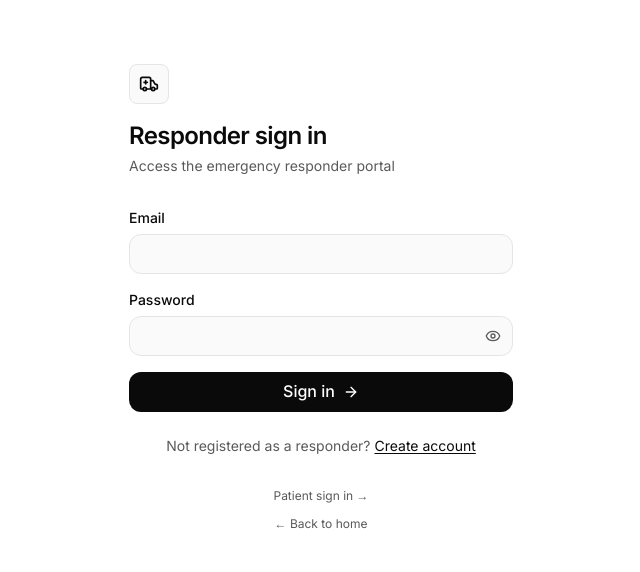
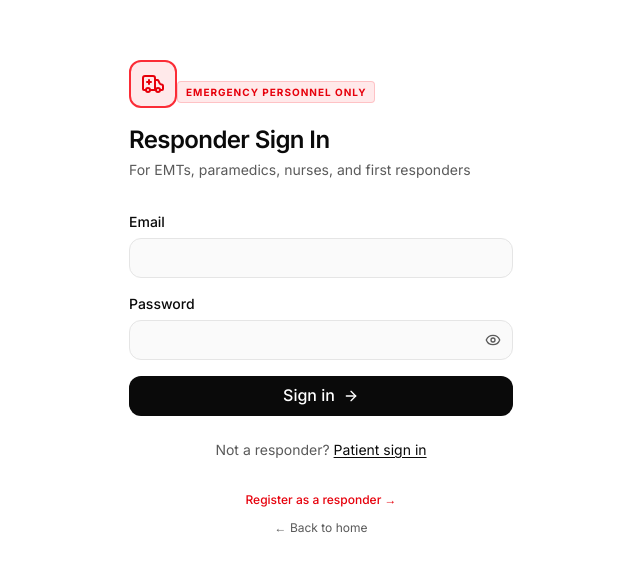
Before and after one commit to Emerald-dev0/lifelink-emergency-twin, a Next.js app: page /responder-login in a window 1280 px wide. Shown: the part 102-674 px from the top of the page, without its empty margins (319-959 px from the left). Built offline with nearby package versions, Linux system fonts and the light colour scheme; no server answers.

Commit message:
fix: responder login page clearly indicates emergency personnel only
- Red accent ambulance icon
- 'Emergency Personnel Only' badge
- Clear subtitle: EMTs, paramedics, nurses, first responders
- Updated links: patient sign in, register as responder

```diff
--- a/src/app/(auth)/responder-login/page.tsx
+++ b/src/app/(auth)/responder-login/page.tsx
@@ -58,11 +58,14 @@ export default function ResponderLoginPage() {
         className="relative w-full max-w-sm"
       >
         <div className="mb-8">
-          <div className="inline-flex items-center justify-center w-10 h-10 rounded-md border border-border bg-surface mb-4">
-            <Ambulance className="w-5 h-5 text-foreground" />
+          <div className="inline-flex items-center justify-center w-12 h-12 rounded-lg border-2 border-red-500 bg-red-500/10 mb-4">
+            <Ambulance className="w-6 h-6 text-red-600" />
           </div>
-          <h1 className="text-2xl font-semibold tracking-tight">Responder sign in</h1>
-          <p className="text-sm text-muted mt-1">Access the emergency responder portal</p>
+          <div className="inline-block px-2 py-0.5 rounded text-[10px] font-bold uppercase tracking-widest bg-red-500/10 text-red-600 border border-red-500/20 mb-3">
+            Emergency Personnel Only
+          </div>
+          <h1 className="text-2xl font-semibold tracking-tight">Responder Sign In</h1>
+          <p className="text-sm text-muted mt-1">For EMTs, paramedics, nurses, and first responders</p>
         </div>
 
         <form onSubmit={handleSubmit} className="space-y-4">
@@ -129,15 +132,15 @@ export default function ResponderLoginPage() {
         </form>
 
         <p className="text-center text-sm text-muted mt-6">
-          Not registered as a responder?{' '}
-          <a href="/responder-register" className="text-foreground underline underline-offset-2 hover:opacity-80">
-            Create account
+          Not a responder?{' '}
+          <a href="/login" className="text-foreground underline underline-offset-2 hover:opacity-80">
+            Patient sign in
           </a>
         </p>
 
         <div className="mt-8 space-y-3">
-          <a href="/login" className="block text-center text-xs text-muted hover:text-foreground transition-colors duration-200">
-            Patient sign in →
+          <a href="/responder-register" className="block text-center text-xs text-red-600 hover:text-red-700 font-medium transition-colors duration-200">
+            Register as a responder →
           </a>
           <a href="/" className="block text-center text-xs text-muted hover:text-foreground transition-colors duration-200">
             ← Back to home
```
